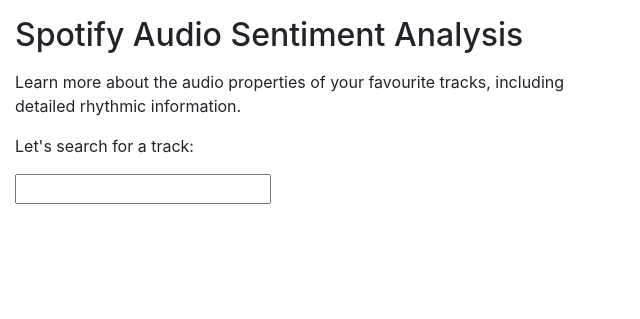
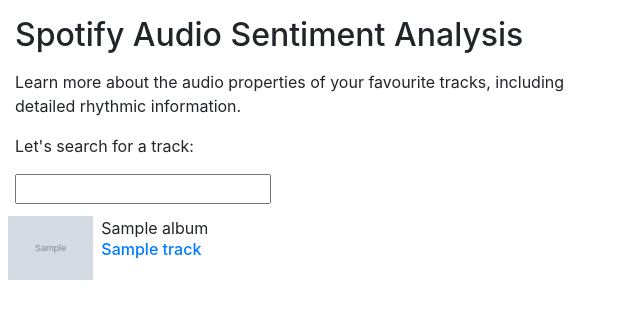
Before and after one commit to ERosendo/spotify_sentiment_analysis, a Django app: template sa/songs/templates/index.html in a window 1280 px wide. Shown: the top 319 px of the page, without its empty margins (0-640 px from the left). Run offline with Django 4.2, Linux system fonts and the light colour scheme; the template is opened without the code that fills it: most values are stand-ins (such as "Sample title", 1, 10 or a date in 2020); grey boxes marked "Sample" are stand-in pictures.

Commit message:
feat(index): Add partial results in index.html

```diff
--- a/sa/songs/templates/index.html
+++ b/sa/songs/templates/index.html
@@ -19,8 +19,8 @@
     </div>
 </div>
 
-<div id="track-list" class="d-none">
-
+<div id="track-list" class="{% if songs|length == 0 %} d-none {% endif %}">
+    {% include 'search/partials/results.html' %}
 </div>
 
 {% endblock %}
```
